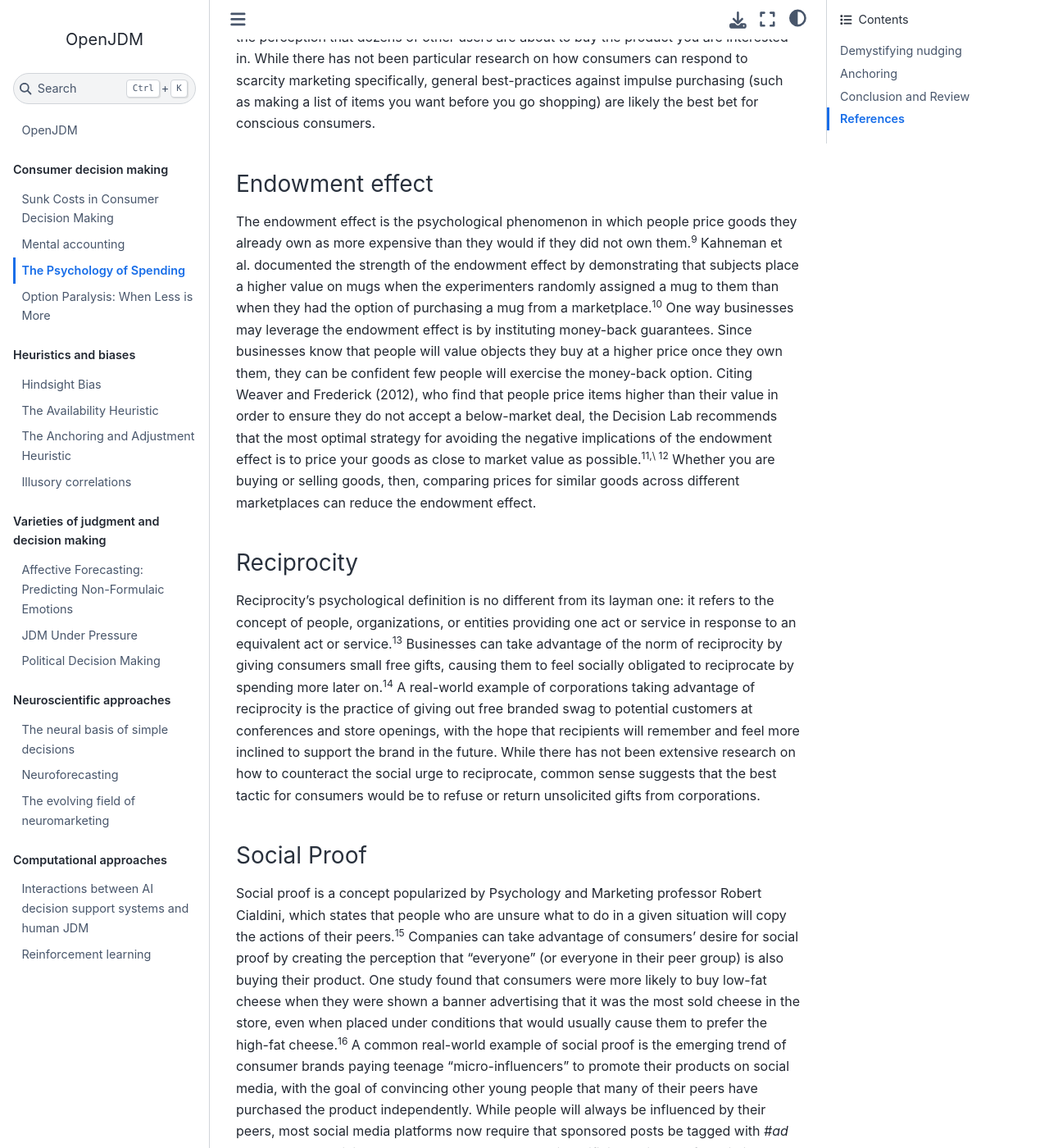
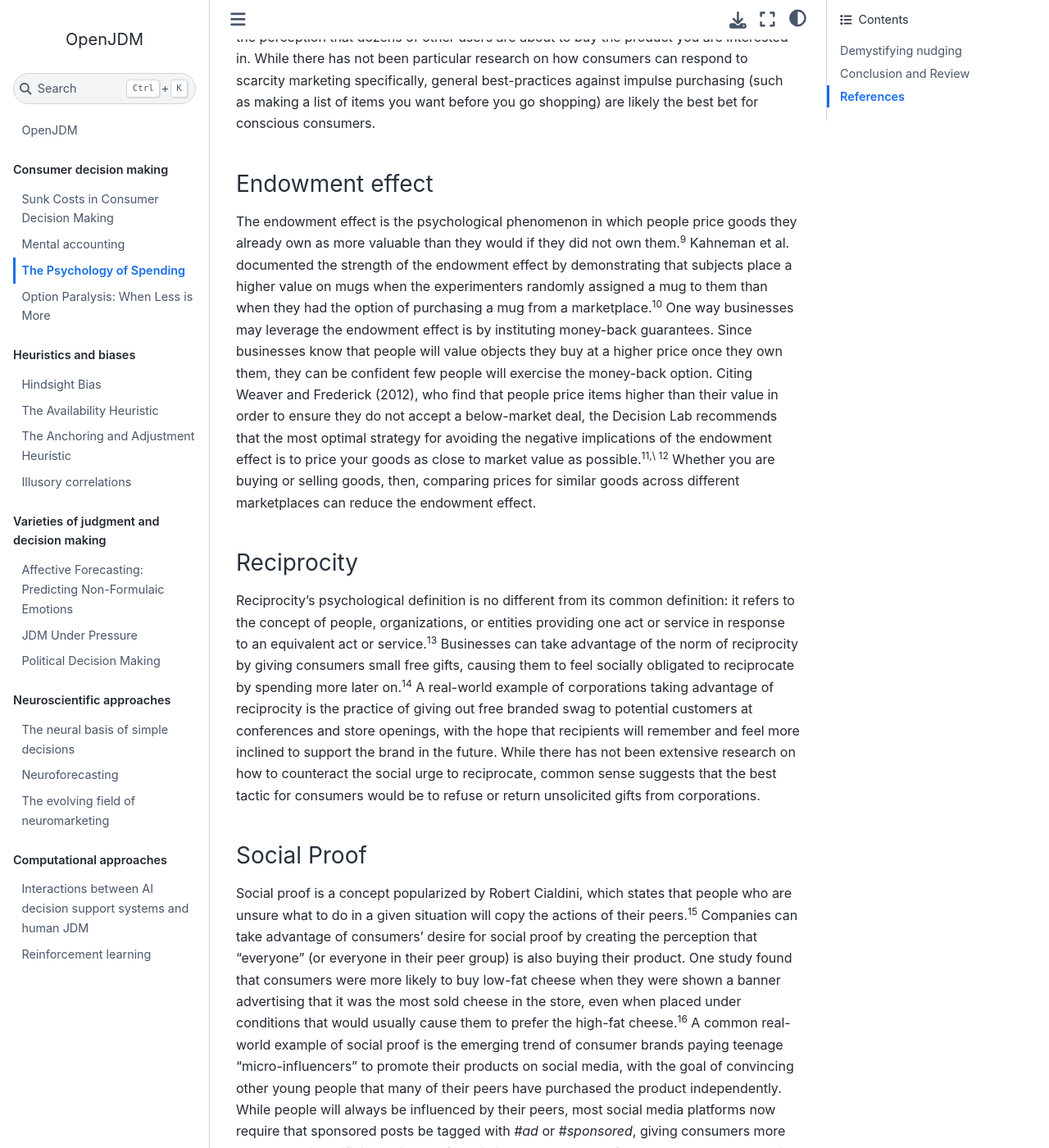
Before and after one commit to openjdm/openjdm.github.io, a Jupyter Book: the page built from book/psychology_of_spending.md, in a window 1280 px wide and 1400 px high, scrolled down 1923 px. Shown: the whole window at 82% size. Built offline with Jupyter Book 1.0.4 settings and Sphinx 7.4.7 and the Sphinx Book theme 1.1.4, drawn with Linux system fonts in a browser that asks for light colours.

Commit message:
final cleanup

```diff
--- a/book/psychology_of_spending.md
+++ b/book/psychology_of_spending.md
@@ -69,8 +69,7 @@
 to make it look more premium. In order to avoid the decoy effect,
 Psychologist Itamar Simonson found consumers should take time to decide
 what qualities (such as price, size, quantity, capabilities, etc) they
-want in a product before they start shopping.<sup>6</sup><span
-class="Apple-converted-space"> </span>
+want in a product before they start shopping.<sup>6</sup>
 
 ### Illusion of Scarcity
 
@@ -88,13 +87,12 @@
 there has not been particular research on how consumers can respond to
 scarcity marketing specifically, general best-practices against impulse
 purchasing (such as making a list of items you want before you go
-shopping) are likely the best bet for conscious consumers.<span
-class="Apple-converted-space"> </span>
+shopping) are likely the best bet for conscious consumers.
 
 ### Endowment effect
 
 The endowment effect is the psychological phenomenon in which people
-price goods they already own as more expensive than they would if they
+price goods they already own as more valuable than they would if they
 did not own them.<sup>9</sup> Kahneman et al. documented the strength of
 the endowment effect by demonstrating that subjects place a higher value
 on mugs when the experimenters randomly assigned a mug to them than when
@@ -109,13 +107,12 @@
 negative implications of the endowment effect is to price your goods as
 close to market value as possible.<sup>11,\ 12</sup> Whether you are
 buying or selling goods, then, comparing prices for similar goods across
-different marketplaces can reduce the endowment effect.<span
-class="Apple-converted-space"> </span>
+different marketplaces can reduce the endowment effect.
 
 ### Reciprocity
 
-Reciprocity’s psychological definition is no different from its layman
-one: it refers to the concept of people, organizations, or entities
+Reciprocity’s psychological definition is no different from its common
+definition: it refers to the concept of people, organizations, or entities
 providing one act or service in response to an equivalent act or
 service.<sup>13</sup> Businesses can take advantage of the norm of
 reciprocity by giving consumers small free gifts, causing them to feel
@@ -127,12 +124,12 @@
 brand in the future. While there has not been extensive research on how
 to counteract the social urge to reciprocate, common sense suggests that
 the best tactic for consumers would be to refuse or return unsolicited
-gifts from corporations.<span class="Apple-converted-space"> </span>
+gifts from corporations.
 
 ### Social Proof
 
-Social proof is a concept popularized by Psychology and Marketing
-professor Robert Cialdini, which states that people who are unsure what
+Social proof is a concept popularized by Robert Cialdini,
+which states that people who are unsure what
 to do in a given situation will copy the actions of their
 peers.<sup>15</sup> Companies can take advantage of consumers’ desire
 for social proof by creating the perception that “everyone” (or everyone
@@ -152,7 +149,7 @@
 than organic content, although sponsored content still receives
 significant engagement.<sup>17\ </sup>
 
-## Anchoring
+### Anchoring
 
 Anchoring bias is the tendency for people to give excessive weight to
 the first indicator they are given about the value of an
@@ -171,8 +168,7 @@
 encourages them to shop more.<sup>19</sup> With this in mind, smart
 shoppers can save money by focusing on buying products they will use for
 the long-term rather than indexing their purchasing decisions on sales
-and promotions.<span class="Apple-converted-space"> </span>
-
+and promotions.
 
 ## Conclusion and Review
 
@@ -189,8 +185,7 @@
 working against their own psychology. Nudge theory is a powerful tool
 for affecting human behavior for both positive and negative ends. By
 understanding what nudges are and how businesses use them, consumers can
-maximize their budget and improve their spending habits.<span
-class="Apple-converted-space"> </span>
+maximize their budget and improve their spending habits.
 
 ## References
 
```
